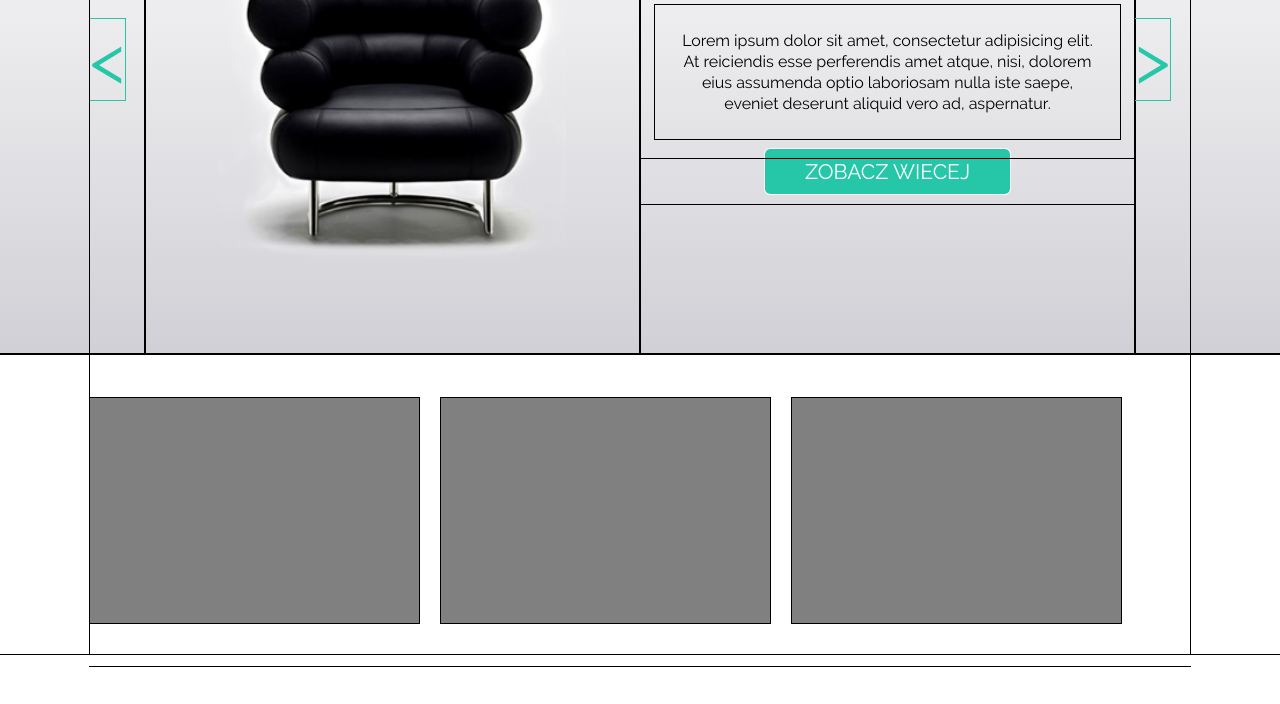
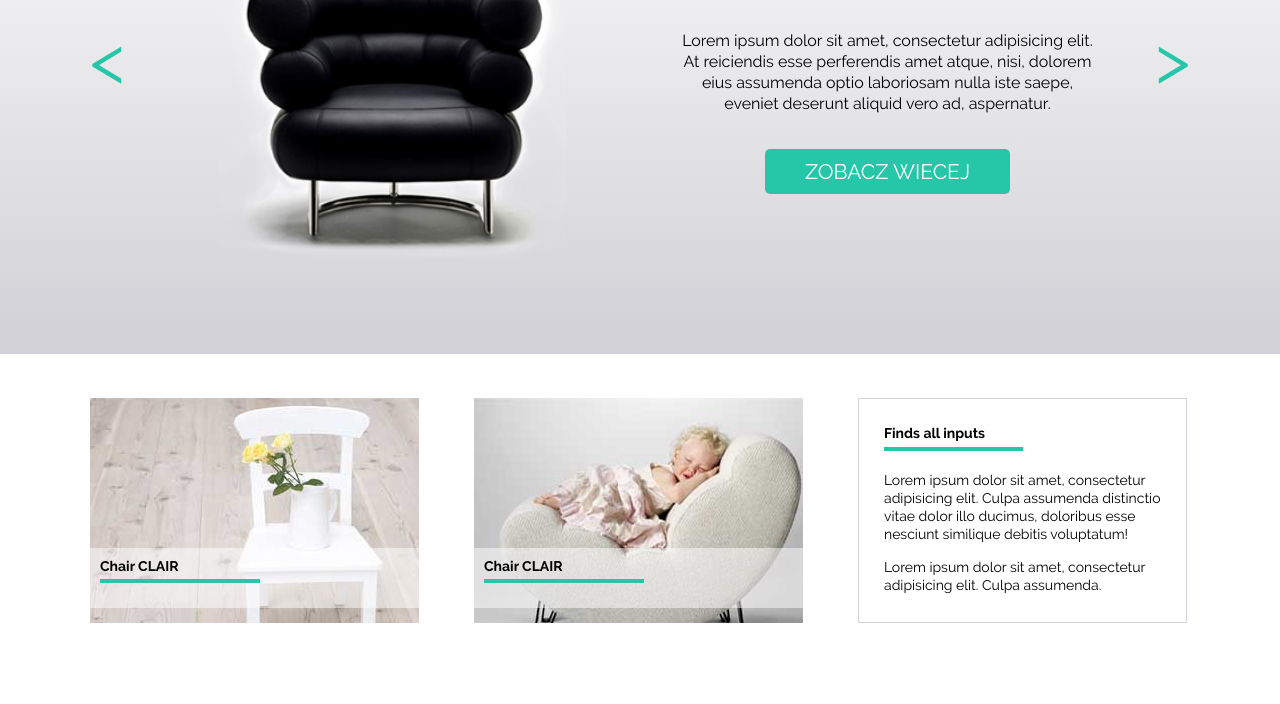
Before and after one commit to nmkedziora/CodersLab-SitOnChair-website, a plain HTML site: page index.html in a window 1280 px wide. Shown: the part 184-888 px from the top of the page. Before the commit the page ends 851 px from the top, so only its background shows below. Drawn offline with Linux system fonts and the light colour scheme.

Commit message:
Info section done, added fallback for background gradient

```diff
--- a/css/styles.css
+++ b/css/styles.css
@@ -1,8 +1,8 @@
-
+/*
 * {
     outline: 1px solid;
 }
-
+*/
 
 body {
 	font-family: 'ralewayregular', Verdana, sans-serif;
@@ -51,7 +51,7 @@ header {
     height: 500px;
     background-color: lightgrey;
     font-size: 0;
-
+    background-color: #fafafa;
     background: rgba(250,250,250,1);
     background: -moz-linear-gradient(top, rgba(250,250,250,1) 0%, rgba(209,208,214,1) 100%);
     background: -webkit-gradient(left top, left bottom, color-stop(0%, rgba(250,250,250,1)), color-stop(100%, rgba(209,208,214,1)));
@@ -75,6 +75,10 @@ header {
 .arrow_left span,
 .arrow_right span {
     font-family: 'ralewayregular', Verdana, sans-serif;
+}
+
+.arrow_right span {
+    margin-left: 20px;
 }
 
 .hero__image {
@@ -132,9 +136,10 @@ header {
 
 /* ========== Info Section ========== */
 .info {
-    height: 300px;
+    height: 350px;
     background-color: #FFF;
     font-size: 0;
+    vertical-align: middle;
 }
 
 .info__image {
@@ -142,15 +147,52 @@ header {
     height: 225px;
     background-color: grey;
     display: inline-block;
-    vertical-align: top;
-    margin: 4% 2% 4% 0;
+    vertical-align: middle;
+    margin: 4% 5% 4% 0;
+}
+
+.img01 {
+    background-image: url('../images/box1_img.jpg');
+}
+
+.img02 {
+    background-image: url('../images/box2_img.jpg');
+}
+
+hr {
+    width: 50%;
+    color: #26c7a9;
+    border: 2px solid #26c7a9;
+    margin: 5px 0 20px 0;
+}
+
+.img__text {
+    color: #000;
+    height: 60px;
+    font-size: 14px;
+    font-family: 'ralewaybold', Verdana, sans-serif;
+    background-color: rgba(256, 256, 256, 0.5);
+    margin-top: 150px;
+    padding-top: 10px;
+    padding-left: 10px;
 }
 
 .info__text {
     width: 329px;
     height: 225px;
-    background-color: grey;
+    border: 1px solid #d3d2d9;
     display: inline-block;
-    vertical-align: top;
+    vertical-align: middle;
     margin: 4% 0 4% 0;
+    padding: 25px;
+    font-size: 14px;
+    line-height: 18px;
 }
+
+.info__text h6 {
+    font-family: 'ralewaybold', Verdana, sans-serif;
+}
+
+.info__text p {
+    margin-bottom: 15px;
+}
--- a/index.html
+++ b/index.html
@@ -7,6 +7,7 @@
 		<link rel="stylesheet" type="text/css" href="css/styles.css">
 	</head>
 	<body>
+
   <!-- Header and navigation menu -->
     <header>
       <div class="container">
@@ -45,16 +46,31 @@
       </div>
     </section>
 
-
-
     <!-- Info Section -->
     <section class="info">
       <div class="container">
-        <div class="info__image"></div>
-        <div class="info__image"></div>
-        <div class="info__text"></div>
-        <div></div>
-        <div></div>
+        <div class="info__image img01">
+          <div class="img__text">
+            Chair CLAIR
+            <hr>
+          </div>
+        </div>
+        <div class="info__image img02">
+          <div class="img__text">
+            Chair CLAIR
+            <hr>
+          </div>
+        </div>
+        <div class="info__text">
+          <h6>Finds all inputs</h6>
+          <hr>
+          <p>
+            Lorem ipsum dolor sit amet, consectetur adipisicing elit. Culpa assumenda distinctio vitae dolor illo ducimus, doloribus esse nesciunt similique debitis voluptatum!
+          </p>
+          <p>
+            Lorem ipsum dolor sit amet, consectetur adipisicing elit. Culpa assumenda.
+          </p>
+        </div>
       </div>
     </section>
 	</body>
```
